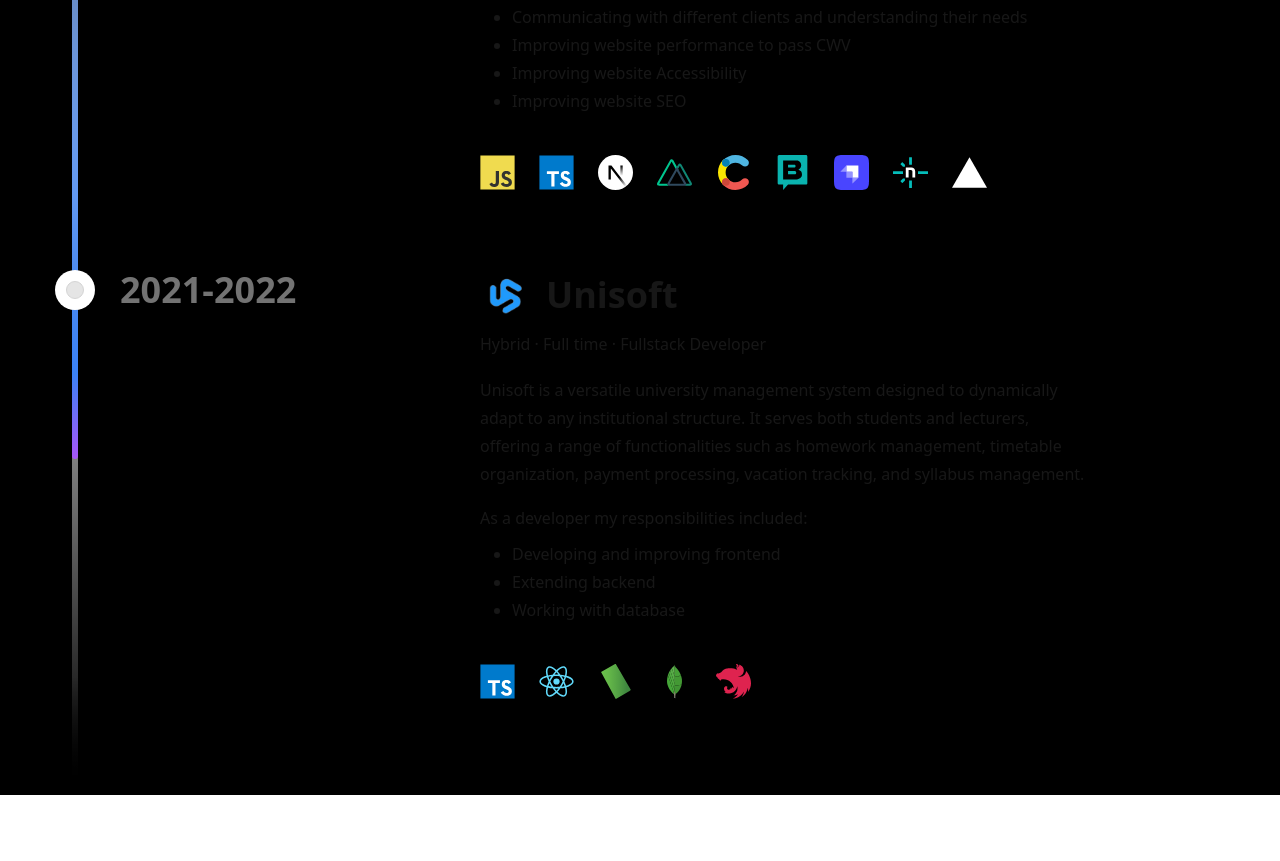
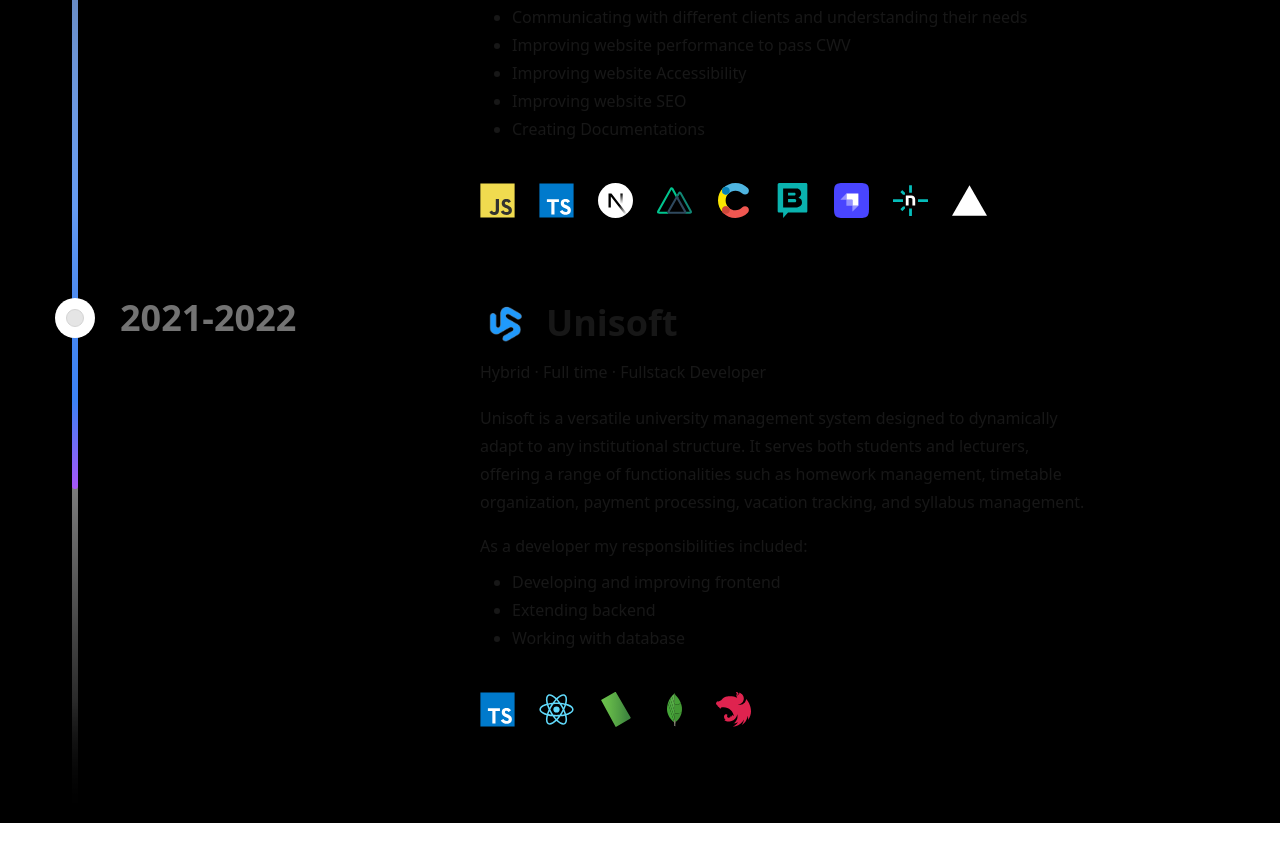
Before and after one commit to ItsMeSaba/portfolio-new, a Next.js app: page / in a window 1280 px wide. Shown: the part 1807-2668 px from the top of the page. Built offline with nearby package versions, Linux system fonts and the light colour scheme.

Commit message:
feat: add documentation creation to experience data

```diff
--- a/src/components/sections/experience/data.tsx
+++ b/src/components/sections/experience/data.tsx
@@ -46,6 +46,7 @@ export const experienceData: Experience[] = [
             <li>Improving website performance to pass CWV</li>
             <li>Improving website Accessibility</li>
             <li>Improving website SEO</li>
+            <li>Creating Documentations</li>
           </ul>
 
           <div className="flex gap-6 flex-wrap">
```
